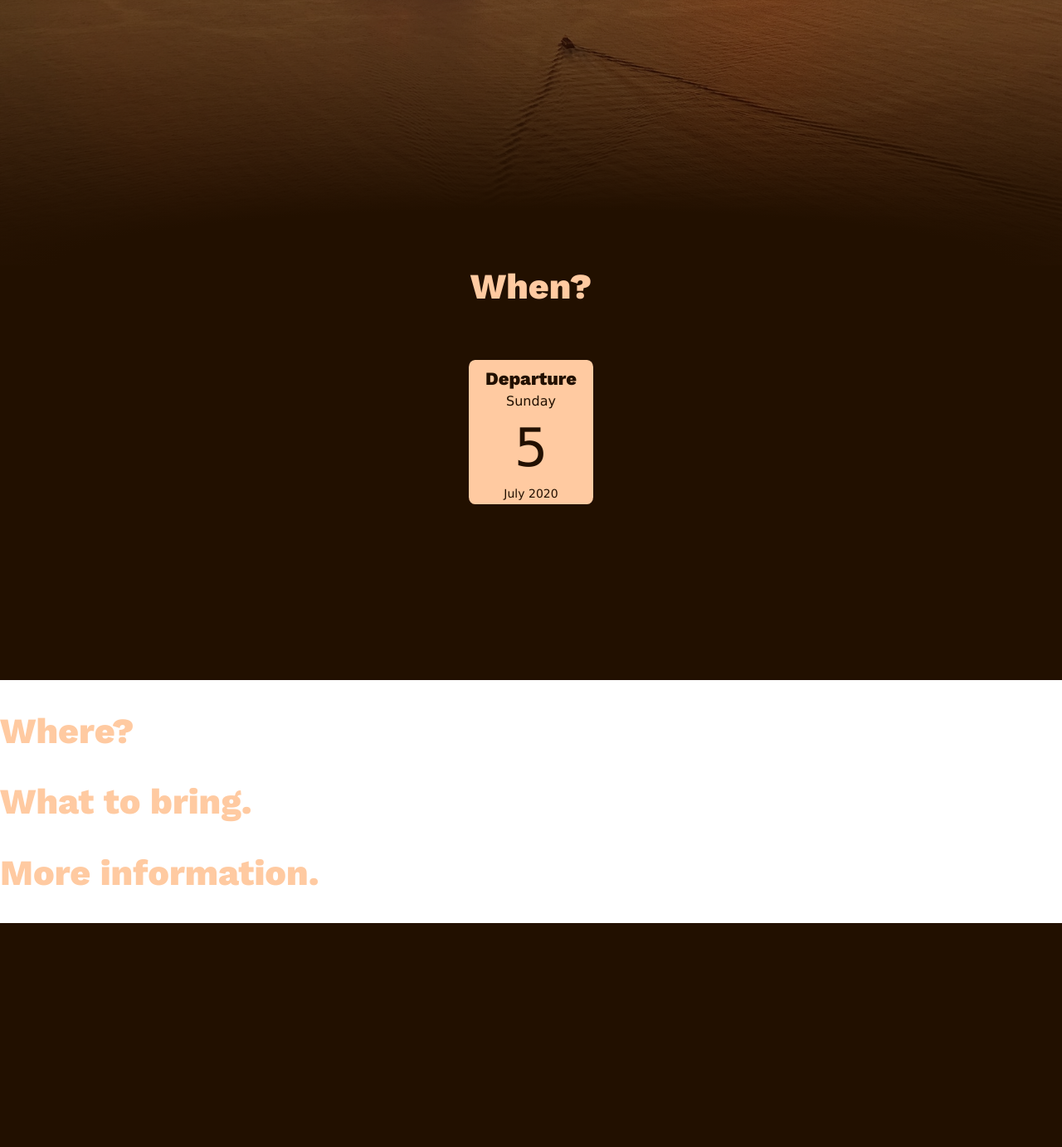
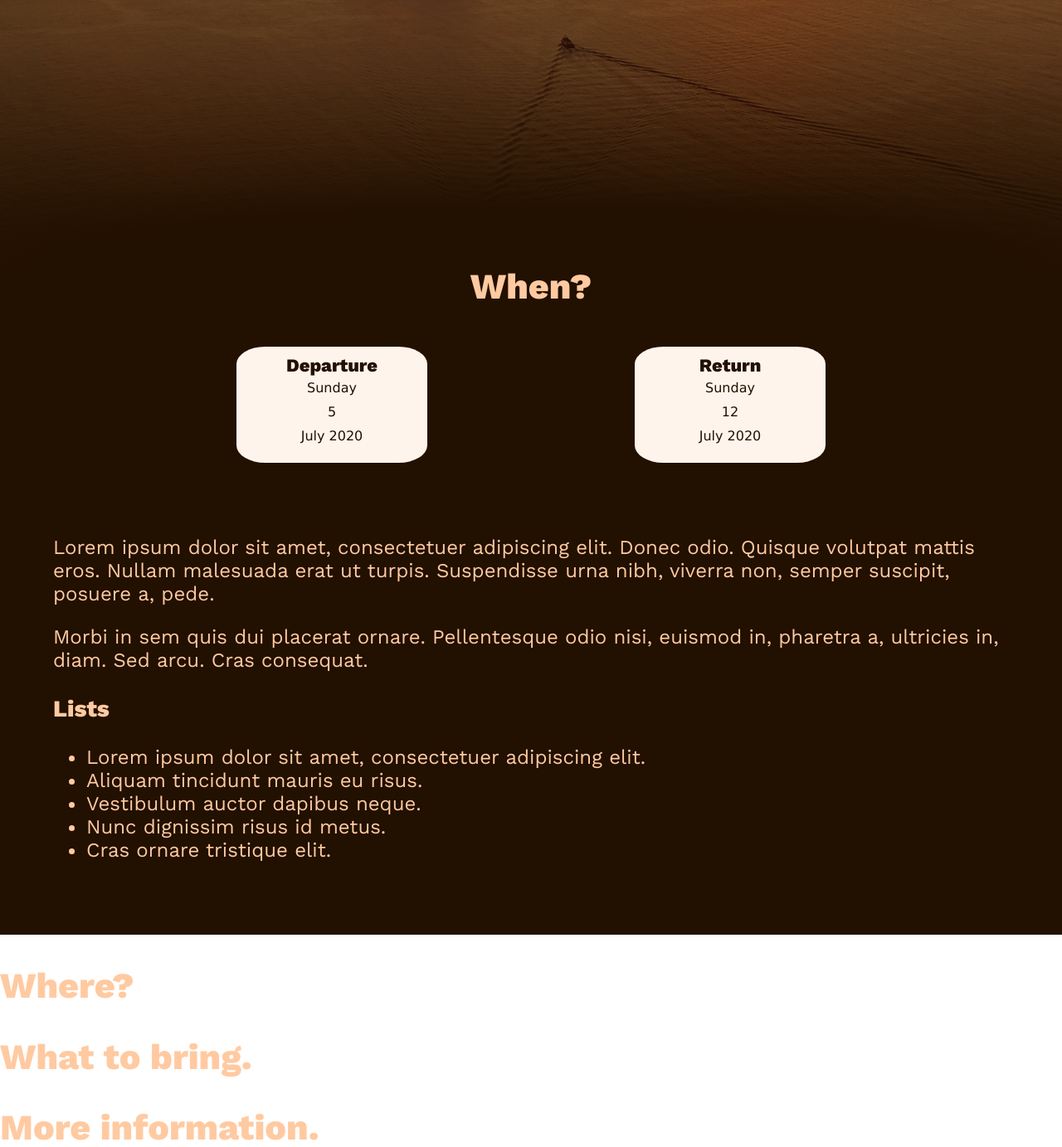
Before and after one commit to techb/baldwincruise.info, a PHP site: page / in a window 1280 px wide. Shown: the part 480-1863 px from the top of the page at 83% size. Before the commit the page ends 1593 px from the top, so only its background shows below. Run offline with PHP 8.4, Linux system fonts and the light colour scheme.

Commit message:
'when' section is mostly done, will style more as more copy comes in

```diff
--- a/css/styles.css
+++ b/css/styles.css
@@ -127,43 +127,55 @@ h2 {
 	display: flex;
 	flex-direction: column;
 	align-items: center;
-	height: 500px;
 }
 #when h2 {
 	margin: 0 auto;
 }
 
 /* https://www.dyclassroom.com/web-project/design-a-simple-calendar-for-your-blog-and-website-using-html5-css3-and-javascript */
-#calendar {
-    width: 150px;
-    /* height: 190px; */
-    background-color: #ffcaa1;
+.calendar-container {
+	width: 75%;
+	display: flex;
+	flex-direction: row;
+	justify-content: space-around;
+}
+.calendar {
+	width: 230px;
+	height: 140px;
+    background-color: #fff4eb;
     color: rgb(34,16,0);
-    border-radius: 5%;
-    margin-top: 5%;
+    border-radius: 15%;
+	margin-top: 5%;
 }
-#calendar > p {
+.calendar > p {
     font-family: Verdana, Arial, sans-serif;
     padding: 5px 0;
     margin: 0;
     color:rgb(34,16,0);
     text-align: center;
 }
-#calendar-day {
+.calendar-day {
     font-size: 16px;
 }
-#calendar-month-year {
+.calendar-month-year {
 	font-size: 14px;
 	padding-bottom: 2%;
 }
-#calendar-date {
+.calendar-date {
     font-size: 64px;
     padding-top: 10px;
-    padding-bottom: 0;
+	padding-bottom: 0;
+	margin: 0;
 }
-#calendar h4 {
+.calendar h4 {
 	text-align: center;
 	margin-top: 10px;
 	margin-bottom: 0;
 	font-size: 22px;
 }
+
+.copy {
+	color: #ffcaa1;
+	font-size: 24px;
+	padding: 5%;
+}
--- a/index.html
+++ b/index.html
@@ -36,11 +36,32 @@
 
 	<section id="when">
 		<h2>When?</h2>
-		<div id="calendar">
-			<h4>Departure</h4>
-			<p id="calendar-day">Sunday</p>
-			<p id="calendar-date">5</p>
-			<p id="calendar-month-year">July 2020</p>
+		<div class="calendar-container">
+			<div class="calendar">
+				<h4>Departure</h4>
+				<p id="calendar-day">Sunday</p>
+				<p id="calendar-date">5</p>
+				<p id="calendar-month-year">July 2020</p>
+			</div>
+			<div class="calendar">
+				<h4>Return</h4>
+				<p id="calendar-day">Sunday</p>
+				<p id="calendar-date">12</p>
+				<p id="calendar-month-year">July 2020</p>
+			</div>
+		</div>
+		<div class="when-copy copy">
+			<p>Lorem ipsum dolor sit amet, consectetuer adipiscing elit. Donec odio. Quisque volutpat mattis eros. Nullam malesuada erat ut turpis. Suspendisse urna nibh, viverra non, semper suscipit, posuere a, pede.</p>
+			<p>Morbi in sem quis dui placerat ornare. Pellentesque odio nisi, euismod in, pharetra a, ultricies in, diam. Sed arcu. Cras consequat.</p>
+
+			<h3>Lists</h3>
+			<ul>
+				<li>Lorem ipsum dolor sit amet, consectetuer adipiscing elit.</li>
+				<li>Aliquam tincidunt mauris eu risus.</li>
+				<li>Vestibulum auctor dapibus neque.</li>
+				<li>Nunc dignissim risus id metus.</li>
+				<li>Cras ornare tristique elit.</li>
+			</ul>
 		</div>
 	</section>
 
```
